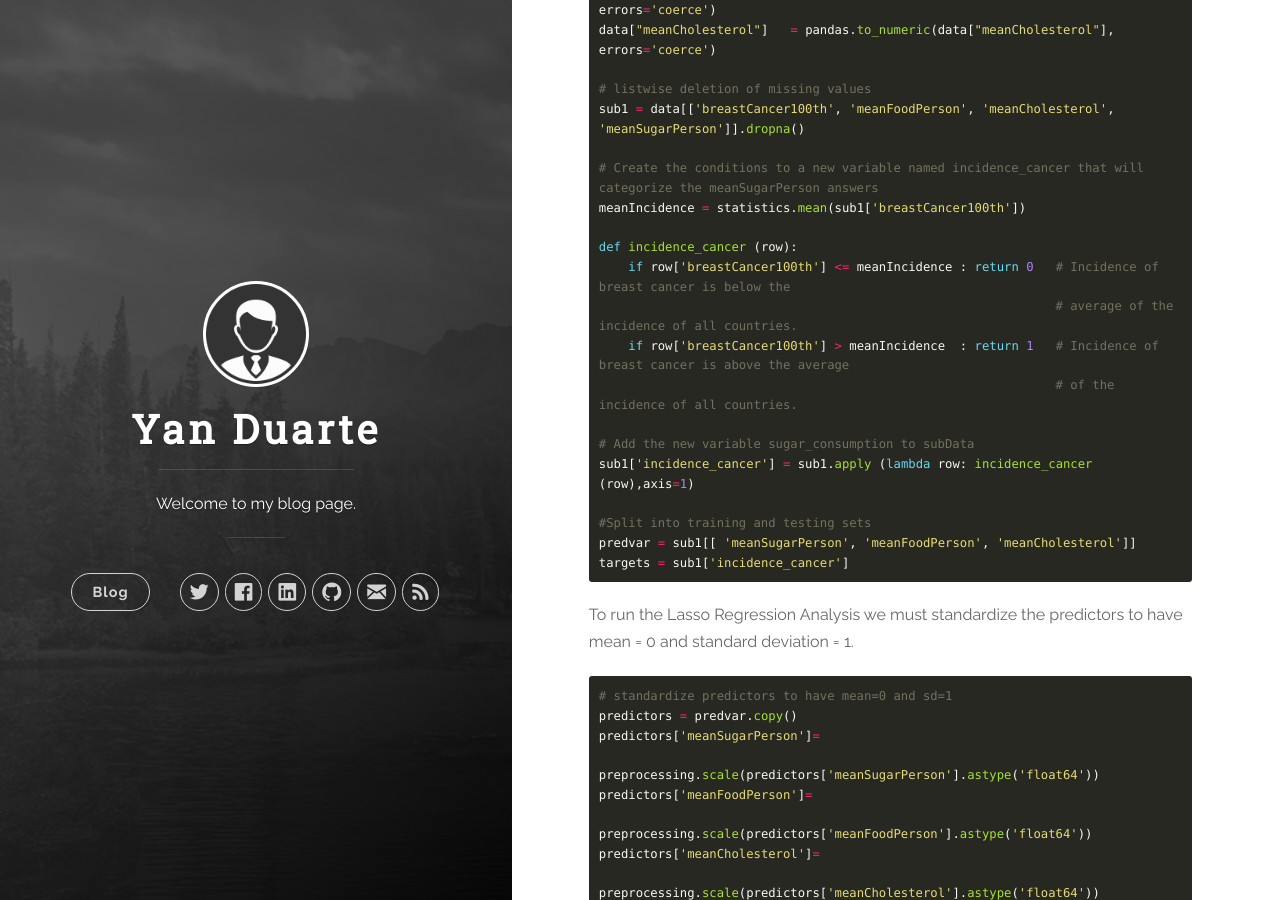
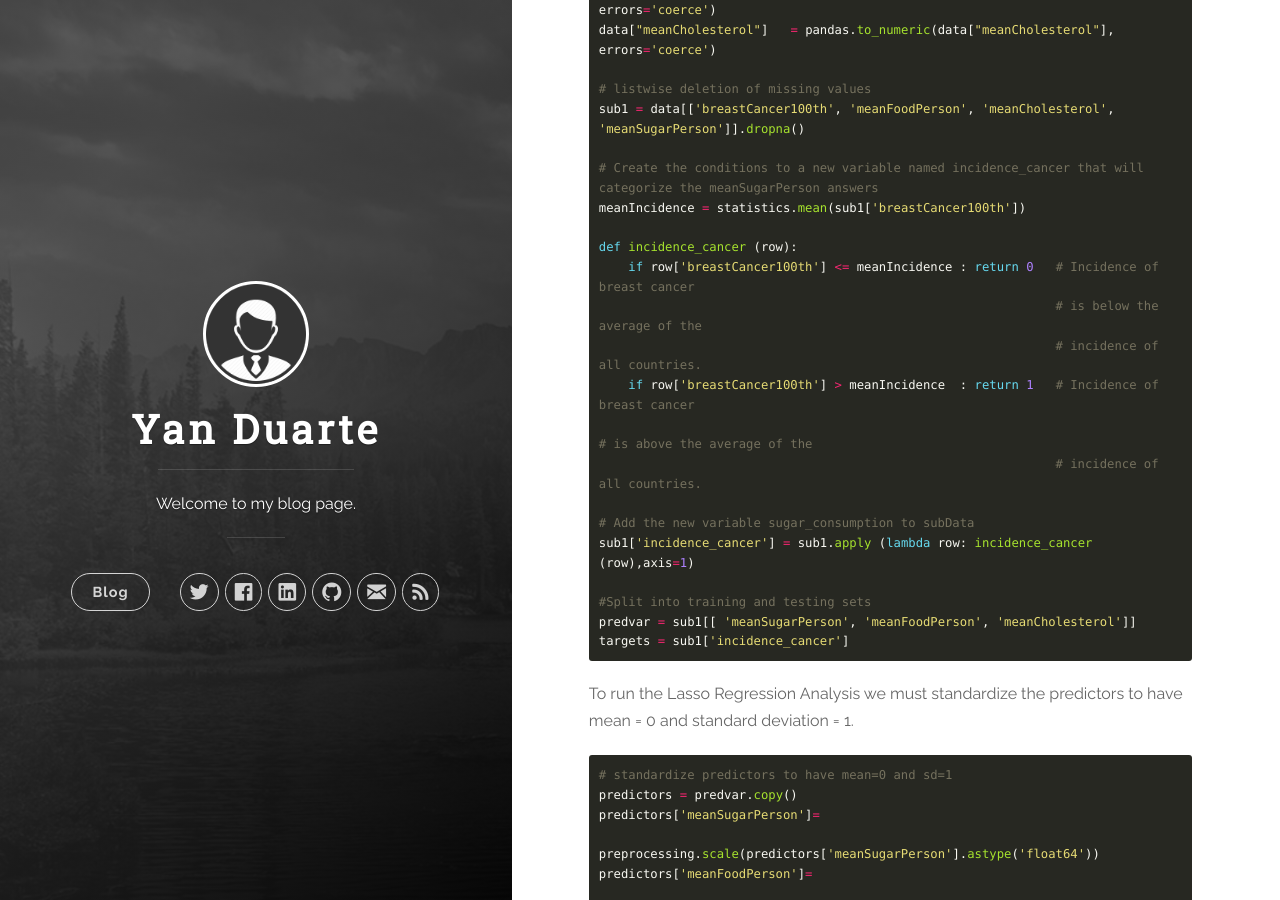
Before and after one commit to yan-duarte/yan-duarte.github.io, a Jekyll site: the page built from _posts/2016-10-17-MLDA-Assignment3.md, in a window 1280 px wide and 900 px high, scrolled down 1540 px. Built offline with Jekyll 4.4.1, drawn with Linux system fonts in a browser that asks for light colours; nearby versions of some CDN libraries.

```diff
--- a/_posts/2016-10-17-MLDA-Assignment3.md
+++ b/_posts/2016-10-17-MLDA-Assignment3.md
@@ -66,10 +66,12 @@ sub1 = data[['breastCancer100th', 'meanFoodPerson', 'meanCholesterol', 'meanSuga
 meanIncidence = statistics.mean(sub1['breastCancer100th'])
 
 def incidence_cancer (row):
-    if row['breastCancer100th'] <= meanIncidence : return 0   # Incidence of breast cancer is below the
-                                                              # average of the incidence of all countries.
-    if row['breastCancer100th'] > meanIncidence  : return 1   # Incidence of breast cancer is above the average
-                                                              # of the incidence of all countries.
+    if row['breastCancer100th'] <= meanIncidence : return 0   # Incidence of breast cancer
+                                                              # is below the average of the
+                                                              # incidence of all countries.
+    if row['breastCancer100th'] > meanIncidence  : return 1   # Incidence of breast cancer
+    														  # is above the average of the
+                                                              # incidence of all countries.
 
 # Add the new variable sugar_consumption to subData
 sub1['incidence_cancer'] = sub1.apply (lambda row: incidence_cancer (row),axis=1)
```
